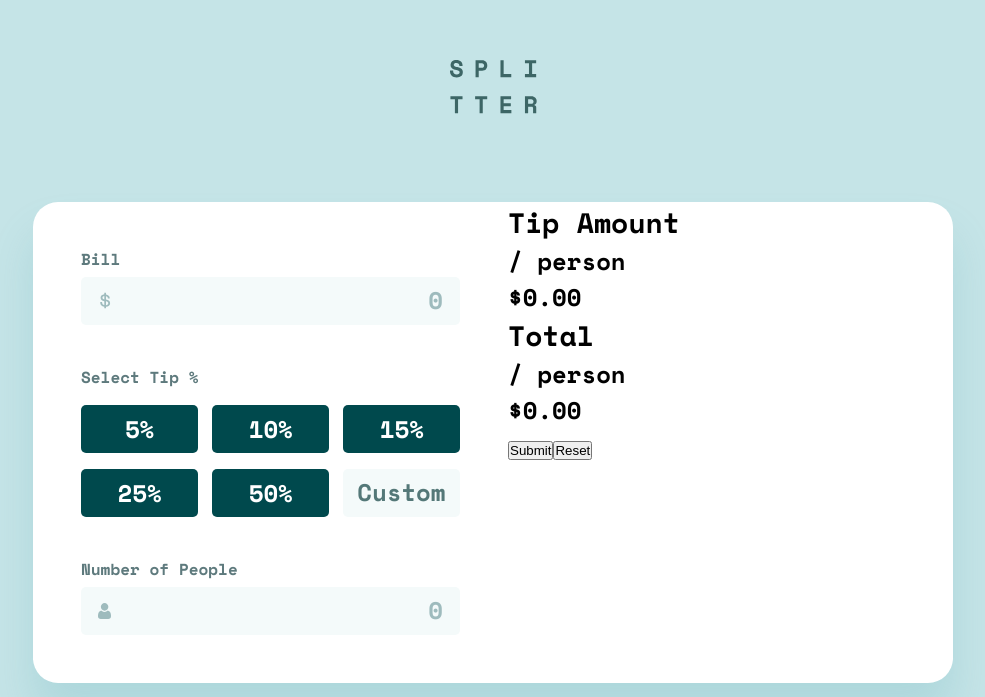
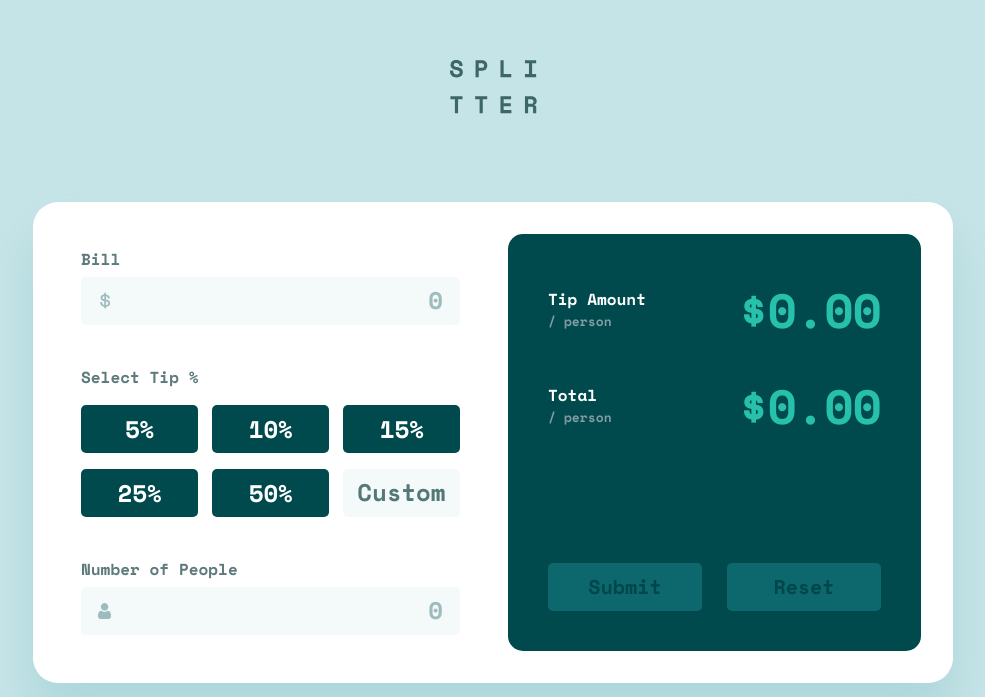
Before and after one commit to simokitkat/tip-calculator-app, a React (Vite) app: page / in a window 1280 px wide. Shown: the part 103-800 px from the top of the page, without its empty margins (147-1132 px from the left). Built offline with nearby package versions, Linux system fonts and the light colour scheme.

Commit message:
feat: add styles to the Result component

```diff
--- a/src/components/Result.jsx
+++ b/src/components/Result.jsx
@@ -2,6 +2,8 @@
 export default function Result({ tipAmount, total }) {
   return (
     <section className="result">
+      <div className="container">
+        <div className="top">
           <div className="tip-amount">
             <div className="text">
               <h3>Tip Amount</h3>
@@ -16,10 +18,12 @@ export default function Result({ tipAmount, total }) {
             </div>
             <span className="result-span">${total}</span>
           </div>
+        </div>
         <div className="buttons">
           <button type="submit">Submit</button>
           <button type="reset">Reset</button>
         </div>
+      </div>
     </section>
   );
 }
--- a/src/index.scss
+++ b/src/index.scss
@@ -10,8 +10,8 @@
 
 body {
   background-color: $Light-grayish-cyan;
+  font-size: 24px;
   font-family: "Space Mono", monospace;
-  font-size: 24px;
   font-weight: 700;
 }
 
@@ -38,7 +38,7 @@ form {
 
 /*******************
 **** Input Data ****
-*******************/
+********************/
 
 .input-data {
   width: 475px;
@@ -124,3 +124,53 @@ form {
     }
   }
 }
+
+/***************
+**** Result ****
+****************/
+
+.result {
+  width: 445px;
+  height: 100%;
+  padding: 32px 32px 32px 0;
+
+  .container {
+    height: 100%;
+    background-color: $Very-dark-cyan;
+    border-radius: 15px;
+    padding: 40px;
+    display: flex;
+    flex-direction: column;
+    justify-content: space-between;
+
+    .top {
+      display: flex;
+      flex-direction: column;
+      gap: 25px;
+
+      & > div {
+        @include result-div;
+      }
+    }
+
+    .buttons {
+      display: flex;
+      gap: 25px;
+
+      button {
+        display: block;
+        height: 48px;
+        width: calc(50% - 12.5px);
+        border-radius: 5px;
+        background: #0d686d;
+        border: none;
+        color: #00474b;
+        text-align: center;
+        font-size: 20px;
+        font-family: "Space Mono", monospace;
+        font-weight: 700;
+        cursor: pointer;
+      }
+    }
+  }
+}
--- a/src/variables&mixins.scss
+++ b/src/variables&mixins.scss
@@ -39,3 +39,33 @@ $White: hsl(0, 0%, 100%);
     color: hsl(184, 19%, 68%);
   }
 }
+
+@mixin result-div {
+  height: 71px;
+  display: flex;
+  justify-content: space-between;
+  align-items: center;
+
+  .text {
+    height: 44px;
+
+    h3 {
+      color: $White;
+      font-size: 16px;
+    }
+
+    span {
+      display: block;
+      color: $Grayish-cyan;
+      font-size: 13px;
+    }
+  }
+
+  & > span {
+    display: block;
+    color: $Strong-cyan;
+    text-align: right;
+    font-size: 48px;
+    letter-spacing: -1px;
+  }
+}
```
Lines whose indentation alone changed are shown as unchanged.
